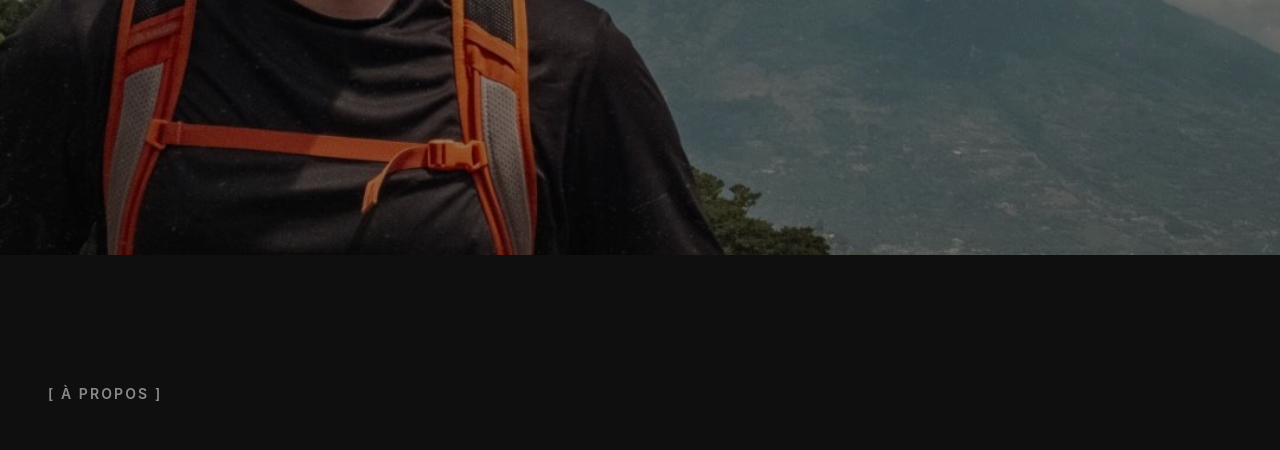
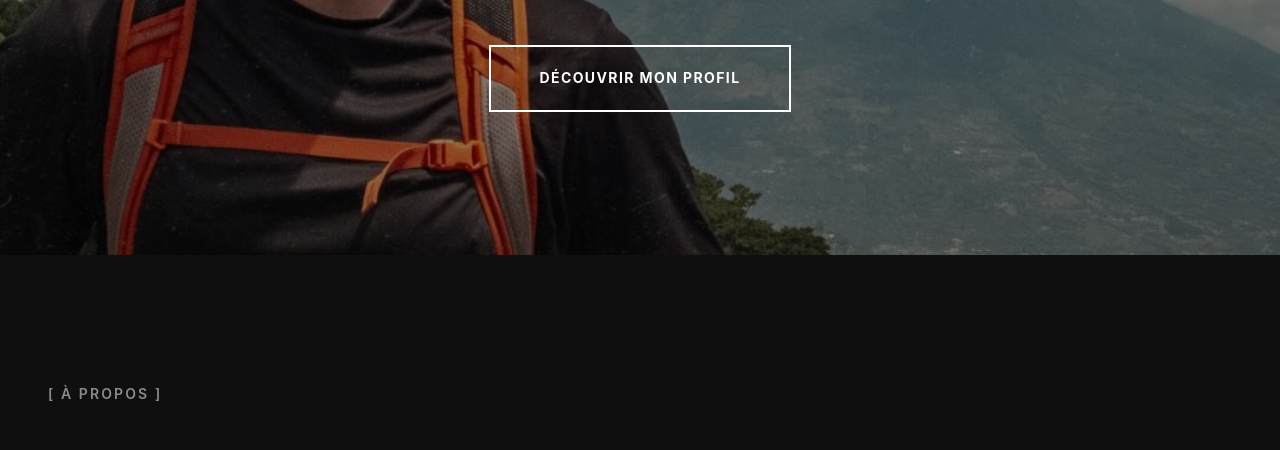
Before and after one commit to lenowe2130509/Portfolio_OwenLN, a website: page index.html in a window 1280 px wide. Shown: the part 545-995 px from the top of the page. Drawn offline with nearby package versions, Linux system fonts and the light colour scheme.

Commit message:
formations

```diff
--- a/css/main.css
+++ b/css/main.css
@@ -1110,3 +1110,21 @@ a {
         --carousel-item-height: 10rem;
     }
 }
+
+/* ============================================
+   VISIBILITÉ INITIALE DES ANIMATIONS
+   ============================================ */
+
+/* Cacher les éléments avant l'animation */
+.hero-title,
+.hero-subtitle,
+.cta-button,
+.apropos-text,
+.stat-card,
+.carousel-3d,
+.experience-card,
+.passion-card,
+.contact-text,
+.contact-btn {
+    opacity: 0;
+}
--- a/js/script.js
+++ b/js/script.js
@@ -10,7 +10,6 @@ class SekaiCarousel3D {
         this.leftControl = document.querySelector('.carousel-control.left');
         this.rightControl = document.querySelector('.carousel-control.right');
 
-        // État - Rotation horizontale et verticale
         this.currentRotationY = 0;
         this.targetRotationY = 0;
         this.currentRotationX = 0;
@@ -22,7 +21,7 @@ class SekaiCarousel3D {
         this.startRotationY = 0;
         this.startRotationX = 0;
 
-        this.autoRotateSpeed = -0.08; // Sens anti-horaire (négatif)
+        this.autoRotateSpeed = -0.08;
         this.isAutoRotating = true;
         this.animationFrame = null;
 
@@ -47,31 +46,26 @@ class SekaiCarousel3D {
     }
 
     setupControls() {
-        // Flèche gauche
         if (this.rightControl) {
             this.rightControl.addEventListener('click', (e) => {
                 e.preventDefault();
                 this.stopAutoRotation();
                 this.rotateBy(-45, 0);
                 setTimeout(() => this.startAutoRotation(), 3000);
-                console.log('← Rotation gauche');
             });
         }
 
-        // Flèche droite
         if (this.leftControl) {
             this.leftControl.addEventListener('click', (e) => {
                 e.preventDefault();
                 this.stopAutoRotation();
                 this.rotateBy(45, 0);
                 setTimeout(() => this.startAutoRotation(), 3000);
-                console.log('→ Rotation droite');
             });
         }
     }
 
     setupDragInteraction() {
-        // Souris
         this.carousel.addEventListener('mousedown', (e) => {
             this.onDragStart(e);
         });
@@ -84,7 +78,6 @@ class SekaiCarousel3D {
             this.onDragEnd();
         });
 
-        // Touch
         this.carousel.addEventListener('touchstart', (e) => {
             this.onDragStart(e.touches[0]);
         });
@@ -100,7 +93,6 @@ class SekaiCarousel3D {
             this.onDragEnd();
         });
 
-        // Empêcher la sélection
         this.carousel.addEventListener('selectstart', (e) => e.preventDefault());
     }
 
@@ -112,23 +104,19 @@ class SekaiCarousel3D {
         this.startRotationX = this.currentRotationX;
         this.stopAutoRotation();
         this.carousel.classList.add('dragging');
-        console.log('🖱️ Drag démarré');
     }
 
     onDragMove(e) {
         if (!this.isDragging) return;
 
-        // Rotation horizontale (gauche/droite)
         const deltaX = e.clientX - this.startX;
-        const rotationChangeY = deltaX * 0.2; // Sensibilité RÉDUITE (était 0.3)
+        const rotationChangeY = deltaX * 0.2;
         this.targetRotationY = this.startRotationY + rotationChangeY;
 
-        // Rotation verticale (haut/bas) - NOUVEAU
         const deltaY = e.clientY - this.startY;
-        const rotationChangeX = deltaY * 0.15; // Sensibilité verticale
+        const rotationChangeX = deltaY * 0.15;
         this.targetRotationX = this.startRotationX - rotationChangeX;
 
-        // Limiter la rotation verticale entre -30° et +30°
         this.targetRotationX = Math.max(-30, Math.min(30, this.targetRotationX));
     }
 
@@ -137,12 +125,9 @@ class SekaiCarousel3D {
 
         this.isDragging = false;
         this.carousel.classList.remove('dragging');
-        console.log('🖱️ Drag terminé');
 
-        // Retour progressif à l'horizontale
         this.targetRotationX = 0;
 
-        // Redémarrer l'auto-rotation après 2 secondes
         setTimeout(() => {
             this.startAutoRotation();
         }, 2000);
@@ -155,60 +140,42 @@ class SekaiCarousel3D {
 
     startAutoRotation() {
         this.isAutoRotating = true;
-        console.log('▶️ Auto-rotation activée');
     }
 
     stopAutoRotation() {
         this.isAutoRotating = false;
-        console.log('⏸️ Auto-rotation désactivée');
     }
 
     animate() {
-        // Auto-rotation si activée
         if (this.isAutoRotating && !this.isDragging) {
             this.targetRotationY += this.autoRotateSpeed;
         }
 
-        // Interpolation smooth pour les deux axes
         const diffY = this.targetRotationY - this.currentRotationY;
         const diffX = this.targetRotationX - this.currentRotationX;
 
-        this.currentRotationY += diffY * 0.08; // Vitesse smooth RÉDUITE (était 0.1)
+        this.currentRotationY += diffY * 0.08;
         this.currentRotationX += diffX * 0.08;
 
-        // Appliquer les rotations sur les deux axes
         if (this.rotation) {
             this.rotation.style.transform = `rotateX(${this.currentRotationX}deg) rotateY(${this.currentRotationY}deg)`;
         }
 
-        // Mettre à jour les cartes en avant
         this.updateFrontCards();
 
-        // Continue l'animation
         this.animationFrame = requestAnimationFrame(() => this.animate());
     }
 
     updateFrontCards() {
-        // Calculer quelle carte devrait être devant en fonction de la rotation
-        // Normaliser la rotation entre 0 et 360
         const normalizedRotation = ((this.currentRotationY % 360) + 360) % 360;
-
-        // Chaque carte occupe 45° (360° / 8 cartes)
         const totalCards = this.items.length;
         const degreesPerCard = 360 / totalCards;
 
-        // INVERSER le calcul pour que la luminescence suive l'ordre HTML (0→1→2→3...)
-        // même si la rotation est anti-horaire
         let frontCardIndex = Math.round((360 - normalizedRotation) / degreesPerCard) % totalCards;
 
-        // Appliquer la classe is-front uniquement à la carte calculée
         this.items.forEach((item, index) => {
             if (index === frontCardIndex) {
                 item.classList.add('is-front');
-                // Debug occasionnel
-                if (Math.random() < 0.01) {
-                    console.log(`✨ Carte ${index} lumineuse: ${item.querySelector('.skill-title')?.textContent}`);
-                }
             } else {
                 item.classList.remove('is-front');
             }
@@ -326,129 +293,222 @@ document.addEventListener('DOMContentLoaded', function() {
                 if (transitionInitial) {
                     transitionInitial.remove();
                 }
+
+                // ✅ DÉMARRER LES ANIMATIONS GSAP APRÈS LA FERMETURE DU RIDEAU
+                initGSAPAnimations();
+
             }, 1200);
         }, 300);
     });
 
     // ============================================
-    // GSAP ANIMATIONS
+    // FONCTION POUR INITIALISER LES ANIMATIONS GSAP
     // ============================================
-    if (typeof gsap !== 'undefined') {
-        console.log('✅ GSAP chargé');
+    function initGSAPAnimations() {
+        if (typeof gsap === 'undefined') {
+            console.warn('⚠️ GSAP non chargé');
+            return;
+        }
+
+        console.log('✅ GSAP chargé - Initialisation des animations');
         gsap.registerPlugin(ScrollTrigger);
 
-        // Hero
-        gsap.from('.hero-title', {
-            duration: 1.2,
-            y: 100,
-            opacity: 0,
+        // Rafraîchir ScrollTrigger après un court délai
+        setTimeout(() => {
+            ScrollTrigger.refresh();
+        }, 100);
+
+        // Définir les positions de départ avant les animations
+        gsap.set('.hero-title', { y: 80 });
+        gsap.set('.hero-subtitle', { y: 30 });
+        gsap.set('.cta-button', { y: 20 });
+
+        // Hero - Animations avec opacité finale
+        gsap.to('.hero-title', {
+            duration: 1,
+            y: 0,
+            opacity: 1,
             ease: 'power4.out',
-            delay: 1.5
+            delay: 0.2
         });
 
-        gsap.from('.hero-subtitle', {
+        gsap.to('.hero-subtitle', {
             duration: 0.8,
-            y: 30,
-            opacity: 0,
+            y: 0,
+            opacity: 1,
             ease: 'power3.out',
-            delay: 1.8
+            delay: 0.5
         });
 
-        gsap.from('.cta-button', {
+        gsap.to('.cta-button', {
             duration: 0.8,
-            y: 20,
-            opacity: 0,
+            y: 0,
+            opacity: 1,
             ease: 'back.out(1.7)',
-            delay: 2
+            delay: 0.8
         });
 
         // À propos
-        gsap.from('.apropos-text', {
+        gsap.to('.apropos-text', {
             scrollTrigger: {
                 trigger: '.section-apropos',
                 start: 'top 70%',
+                end: 'bottom 30%',
+                toggleActions: 'play reverse play reverse',
+                onEnter: () => gsap.set('.apropos-text', { y: 60, opacity: 0 }),
+                onEnterBack: () => gsap.set('.apropos-text', { y: 60, opacity: 0 })
             },
             duration: 1,
-            y: 60,
-            opacity: 0,
+            y: 0,
+            opacity: 1,
             ease: 'power3.out'
         });
 
-        gsap.from('.stat-card', {
+        gsap.to('.stat-card', {
             scrollTrigger: {
                 trigger: '.stats-grid',
                 start: 'top 80%',
+                end: 'bottom 30%',
+                toggleActions: 'play reverse play reverse',
+                onEnter: () => gsap.set('.stat-card', { y: 40, opacity: 0 }),
+                onEnterBack: () => gsap.set('.stat-card', { y: 40, opacity: 0 })
             },
             duration: 0.8,
-            y: 40,
-            opacity: 0,
-            stagger: 0.1,
+            y: 0,
+            opacity: 1,
+            stagger: 0.15,
             ease: 'power3.out'
         });
 
         // Compétences 3D
-        gsap.from('.carousel-3d', {
+        gsap.to('.carousel-3d', {
             scrollTrigger: {
                 trigger: '.section-competences',
                 start: 'top 70%',
+                end: 'bottom 30%',
+                toggleActions: 'play reverse play reverse',
+                onEnter: () => gsap.set('.carousel-3d', { scale: 0.8, opacity: 0 }),
+                onEnterBack: () => gsap.set('.carousel-3d', { scale: 0.8, opacity: 0 })
             },
             duration: 1.2,
-            scale: 0.8,
-            opacity: 0,
+            scale: 1,
+            opacity: 1,
             ease: 'power3.out'
         });
 
         // Expériences
-        gsap.from('.experience-card', {
+        gsap.to('.experience-card', {
             scrollTrigger: {
                 trigger: '.section-experiences',
                 start: 'top 70%',
+                end: 'bottom 30%',
+                toggleActions: 'play reverse play reverse',
+                onEnter: () => gsap.set('.experience-card', { x: -50, opacity: 0 }),
+                onEnterBack: () => gsap.set('.experience-card', { x: -50, opacity: 0 })
             },
             duration: 0.8,
-            x: -50,
-            opacity: 0,
+            x: 0,
+            opacity: 1,
             stagger: 0.15,
             ease: 'power3.out'
         });
 
-        // Passions
-        gsap.from('.passion-card', {
+        // Formations - Animation indépendante
+        const formationsSection = document.querySelector('#formations');
+        if (formationsSection) {
+            const formationsCards = formationsSection.querySelectorAll('.passion-card');
+            gsap.to(formationsCards, {
+                scrollTrigger: {
+                    trigger: '#formations',
+                    start: 'top 70%',
+                    end: 'bottom 30%',
+                    toggleActions: 'play reverse play reverse',
+                    onEnter: () => gsap.set(formationsCards, { scale: 0.8, opacity: 0 }),
+                    onEnterBack: () => gsap.set(formationsCards, { scale: 0.8, opacity: 0 })
+                },
+                duration: 0.8,
+                scale: 1,
+                opacity: 1,
+                stagger: 0.1,
+                ease: 'back.out(1.7)'
+            });
+        }
+
+        // Formations Autres - Animation indépendante
+        const formationsAutresSection = document.querySelector('#formations-autres');
+        if (formationsAutresSection) {
+            const formationsAutresCards = formationsAutresSection.querySelectorAll('.passion-card');
+            gsap.to(formationsAutresCards, {
+                scrollTrigger: {
+                    trigger: '#formations-autres',
+                    start: 'top 70%',
+                    end: 'bottom 30%',
+                    toggleActions: 'play reverse play reverse',
+                    onEnter: () => gsap.set(formationsAutresCards, { scale: 0.8, opacity: 0 }),
+                    onEnterBack: () => gsap.set(formationsAutresCards, { scale: 0.8, opacity: 0 })
+                },
+                duration: 0.8,
+                scale: 1,
+                opacity: 1,
+                stagger: 0.1,
+                ease: 'back.out(1.7)'
+            });
+        }
+
+        // Passions - Animation indépendante
+        const passionsSection = document.querySelector('#passions');
+        if (passionsSection) {
+            const passionsCards = passionsSection.querySelectorAll('.passion-card');
+            gsap.to(passionsCards, {
+                scrollTrigger: {
+                    trigger: '#passions',
+                    start: 'top 70%',
+                    end: 'bottom 30%',
+                    toggleActions: 'play reverse play reverse',
+                    onEnter: () => gsap.set(passionsCards, { scale: 0.8, opacity: 0 }),
+                    onEnterBack: () => gsap.set(passionsCards, { scale: 0.8, opacity: 0 })
+                },
+                duration: 0.8,
+                scale: 1,
+                opacity: 1,
+                stagger: 0.1,
+                ease: 'back.out(1.7)'
+            });
+        }
+
+        // Contact
+        gsap.to('.contact-text', {
             scrollTrigger: {
-                trigger: '.section-passions',
+                trigger: '.section-contact',
                 start: 'top 70%',
+                end: 'bottom 30%',
+                toggleActions: 'play reverse play reverse',
+                onEnter: () => gsap.set('.contact-text', { y: 50, opacity: 0 }),
+                onEnterBack: () => gsap.set('.contact-text', { y: 50, opacity: 0 })
             },
-            duration: 0.8,
-            scale: 0.8,
-            opacity: 0,
+            duration: 1,
+            y: 0,
+            opacity: 1,
+            ease: 'power3.out'
+        });
+
+        gsap.to('.contact-btn', {
+            scrollTrigger: {
+                trigger: '.contact-links',
+                start: 'top 80%',
+                end: 'bottom 30%',
+                toggleActions: 'play reverse play reverse',
+                onEnter: () => gsap.set('.contact-btn', { y: 30, opacity: 0 }),
+                onEnterBack: () => gsap.set('.contact-btn', { y: 30, opacity: 0 })
+            },
+            duration: 0.6,
+            y: 0,
+            opacity: 1,
             stagger: 0.1,
             ease: 'back.out(1.7)'
         });
 
-        // Contact
-        gsap.from('.contact-text', {
-            scrollTrigger: {
-                trigger: '.section-contact',
-                start: 'top 70%',
-            },
-            duration: 1,
-            y: 50,
-            opacity: 0,
-            ease: 'power3.out'
-        });
-
-        gsap.from('.contact-btn', {
-            scrollTrigger: {
-                trigger: '.contact-links',
-                start: 'top 80%',
-            },
-            duration: 0.6,
-            y: 30,
-            opacity: 0,
-            stagger: 0.1,
-            ease: 'back.out(1.7)'
-        });
-    } else {
-        console.warn('⚠️ GSAP non chargé');
+        console.log('✨ Toutes les animations GSAP sont configurées');
     }
 
     // ============================================
@@ -494,7 +554,7 @@ document.addEventListener('DOMContentLoaded', function() {
             console.log('✅ Carousel expériences initialisé');
         }
 
-        // Carousel 3D Sekai - IMPORTANT
+        // Carousel 3D Sekai
         const carouselElement = document.querySelector('.carousel-3d');
         if (carouselElement) {
             sekaiCarousel = new SekaiCarousel3D();
```
Also changed, not shown: index.html (+36 -5 lines).
